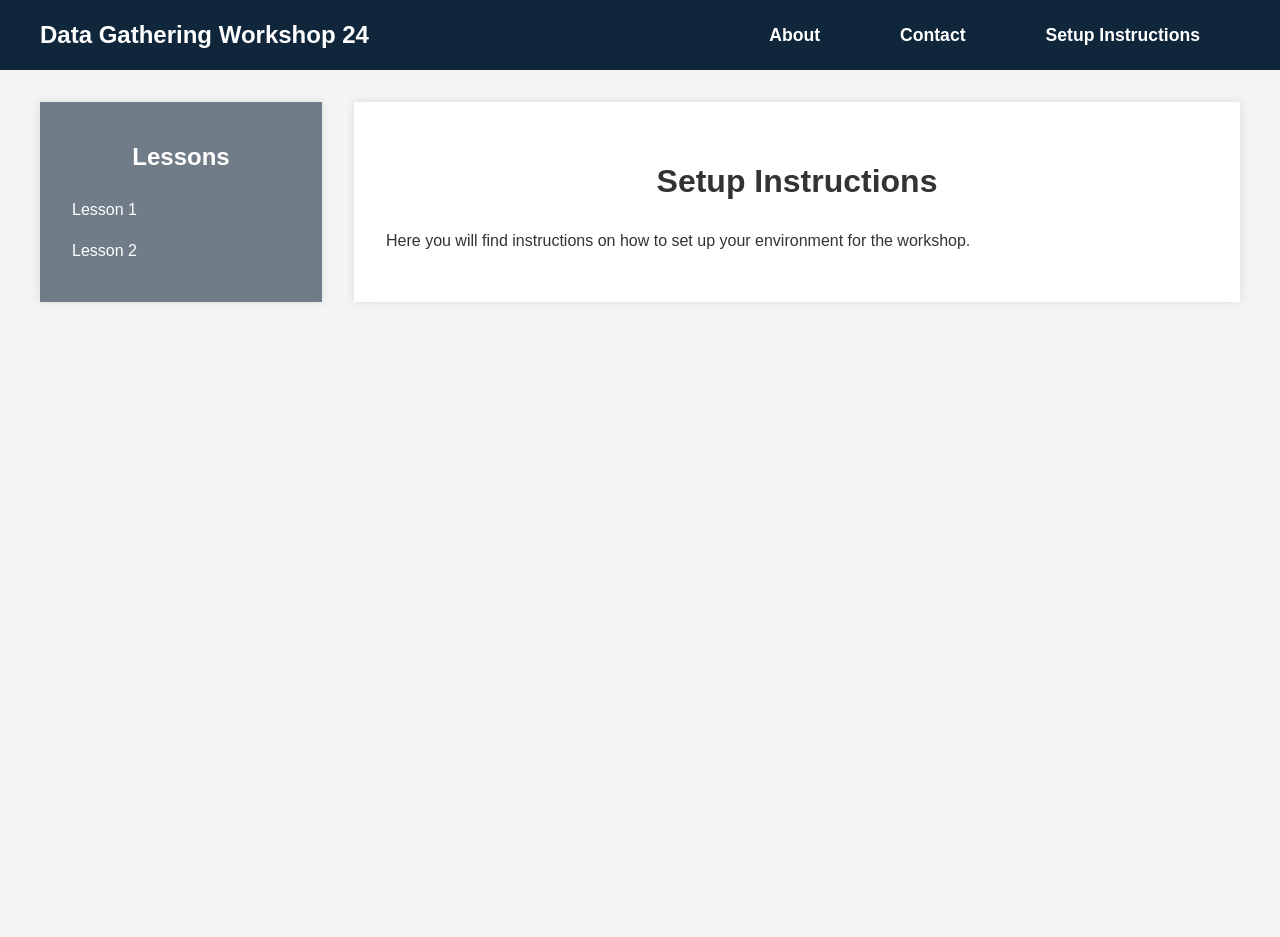
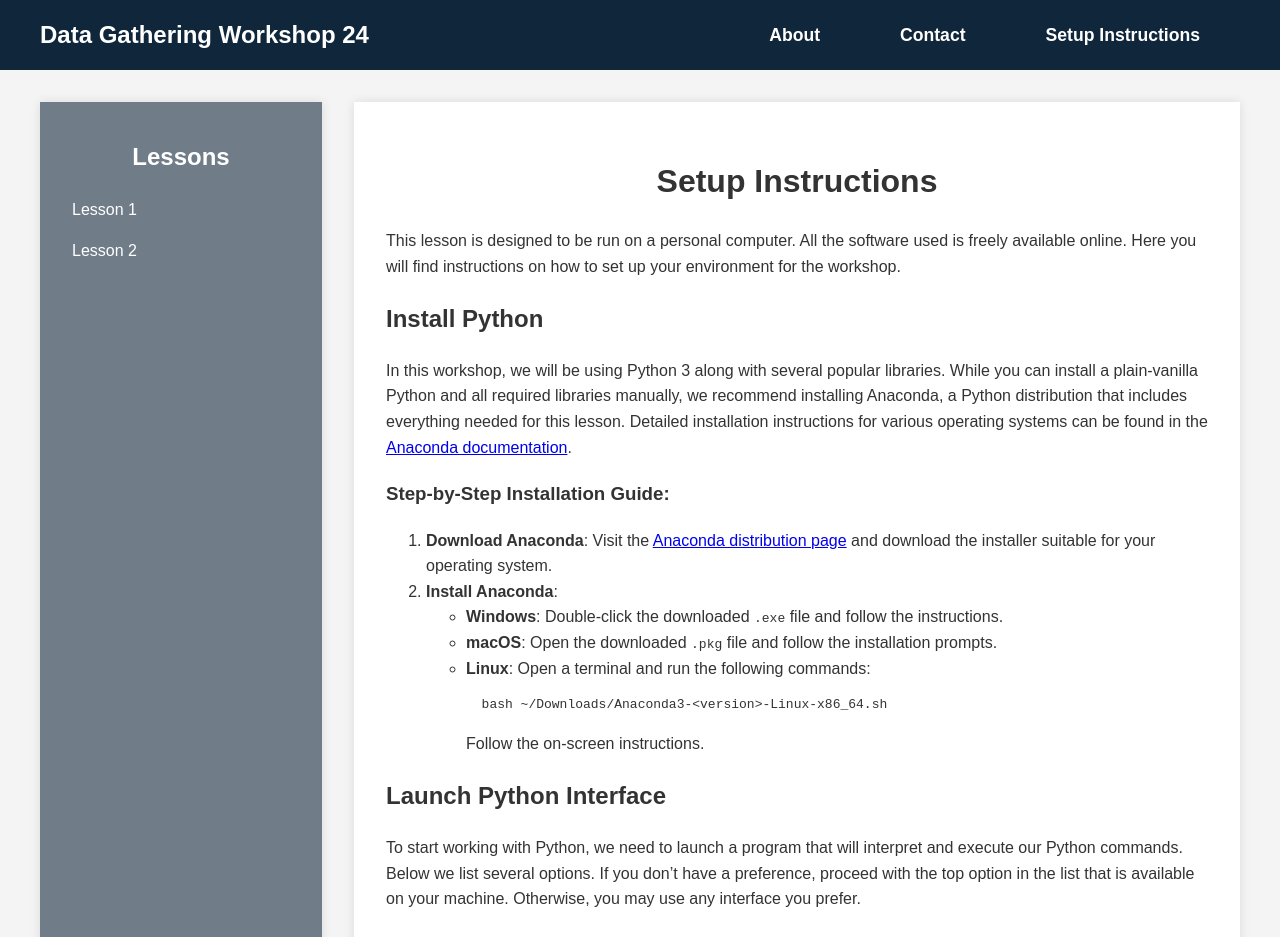
Before and after one commit to ATayls/Python-Data-Gathering-24, a Jekyll site: the page built from setup/index.md, in a window 1280 px wide and 1400 px high. Shown: the top 937 px of the window. Built offline with Jekyll 4.4.1, drawn with Linux system fonts in a browser that asks for light colours; some of the changed text lies outside the part shown.

Commit message:
Add setup content.

````diff
--- a/setup/index.md
+++ b/setup/index.md
@@ -5,4 +5,94 @@ title: Setup Instructions
 
 # Setup Instructions
 
+This lesson is designed to be run on a personal computer.
+All the software used is freely available online.
 Here you will find instructions on how to set up your environment for the workshop.
+
+
+## Install Python
+In this workshop, we will be using Python 3 along with several popular libraries.
+While you can install a plain-vanilla Python and all required libraries manually,
+we recommend installing Anaconda, a Python distribution that includes everything needed for this lesson.
+Detailed installation instructions for various operating systems can be found in the [Anaconda documentation](https://docs.anaconda.com/anaconda/install/).
+
+### Step-by-Step Installation Guide:
+1. **Download Anaconda**: Visit the [Anaconda distribution page](https://www.anaconda.com/products/distribution) and download the installer suitable for your operating system.
+2. **Install Anaconda**:
+    - **Windows**: Double-click the downloaded `.exe` file and follow the instructions.
+    - **macOS**: Open the downloaded `.pkg` file and follow the installation prompts.
+    - **Linux**: Open a terminal and run the following commands:
+        ```bash
+        bash ~/Downloads/Anaconda3-<version>-Linux-x86_64.sh
+        ```
+        Follow the on-screen instructions.
+
+## Launch Python Interface
+To start working with Python, we need to launch a program that will interpret and execute our Python commands. Below we list several options. If you don’t have a preference, proceed with the top option in the list that is available on your machine. Otherwise, you may use any interface you prefer.
+
+### Option A: Jupyter Notebook
+A Jupyter Notebook provides a browser-based interface for working with Python, which is particularly useful for web scraping tasks. If you installed Anaconda, you can launch a notebook in two ways:
+
+<iframe width="560" height="315" src="https://www.youtube.com/embed/WUeBzT43JyY" frameborder="0" allowfullscreen></iframe>
+
+1. **Anaconda Navigator**:
+    - Open Anaconda Navigator from your applications menu.
+    - Click on the "Launch" button under the Jupyter Notebook icon.
+
+2. **Command Line (Terminal)**:
+    - Open a terminal or command prompt.
+    - Run the command:
+        ```bash
+        jupyter notebook
+        ```
+    - This will open the Jupyter Notebook interface in your default web browser.
+
+### Option B: IPython Interpreter
+IPython is an enhanced interactive Python interpreter that offers additional features compared to the plain-vanilla Python interpreter. It is included with Anaconda.
+
+To start using IPython, execute the following command in your terminal or command prompt:
+```bash
+ipython
+```
+
+### Option C: Plain-Vanilla Python Interpreter
+To launch a plain-vanilla Python interpreter, execute:
+```bash
+python
+```
+If you are using Git Bash on Windows, you need to call Python via `winpty`:
+```bash
+winpty python
+```
+
+## Additional Setup for Web Scraping
+For this workshop, we will be using several Python libraries that are commonly used for web scraping. These include `requests`, `BeautifulSoup`, and `pandas`. You can install these libraries using `pip`, which is included with Anaconda.
+
+### Optional: Anaconda environments
+If you are using Anaconda, you can install the required libraries in your base environment. Alternatively, you can create a new environment for this workshop by running the following command in your terminal or command prompt:
+see the [Anaconda documentation](https://docs.anaconda.com/anaconda/navigator/tutorials/manage-environments/) for more information on managing environments.
+```bash
+conda create --name web-scraping python=3.8
+conda activate web-scraping
+```
+
+### Installing Required Libraries
+
+Run the following command in your terminal or command prompt to install these libraries:
+```bash
+pip install requests beautifulsoup4 pandas
+```
+
+## Verifying the Installation
+To ensure everything is set up correctly, create a new Jupyter Notebook and run the following code snippet:
+```python
+import requests
+from bs4 import BeautifulSoup
+import pandas as pd
+
+print("Setup is complete!")
+```
+If you see the message "Setup is complete!" printed in the output, you are ready to start the workshop.
+
+## Conclusion
+If you encounter any issues during setup, refer to the Anaconda documentation or please get in touch prior to the workshop starting to help resolve the issues.
````
